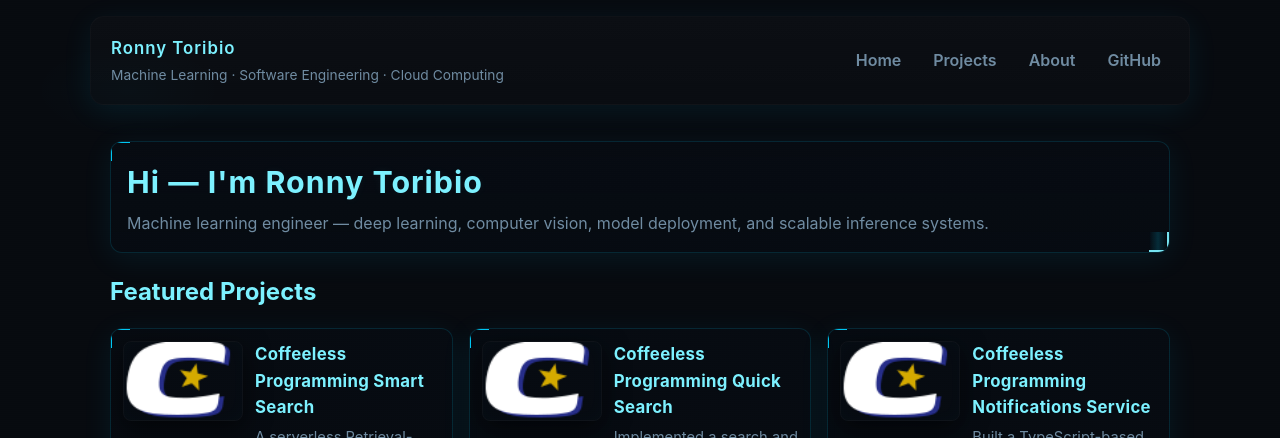
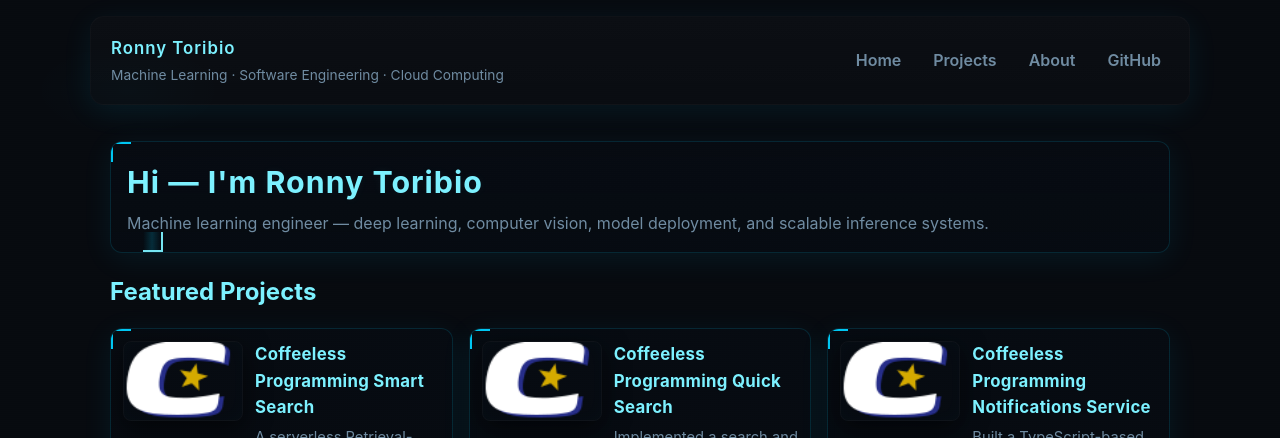
Before and after one commit to ronny-toribio/ronny-toribio.github.io, a Jekyll site: the page built from index.md, in a window 1280 px wide. Shown: the top 438 px of the page. Built offline with Jekyll 4.4.1, drawn with Linux system fonts in a browser that asks for light colours.

Commit message:
Update style.css

```diff
--- a/assets/css/style.css
+++ b/assets/css/style.css
@@ -141,8 +141,9 @@ body::after{
 .hero::after{
   content:"";
   position:absolute;
-  right:-1px;
-  bottom:-1px;
+  left:2rem;
+  right:2rem;
+  bottom:0.5rem;
   height:1px;
   background: linear-gradient(90deg, transparent, var(--line), transparent);
   opacity:0.9;
@@ -169,7 +170,7 @@ body::after{
   pointer-events:none;
 }
 .hud-card::before{
-  top:-1px; left:-1px;
+  top:0; left:0;
   border-top:2px solid var(--accent);
   border-left:2px solid var(--accent);
   border-right:none;
```
